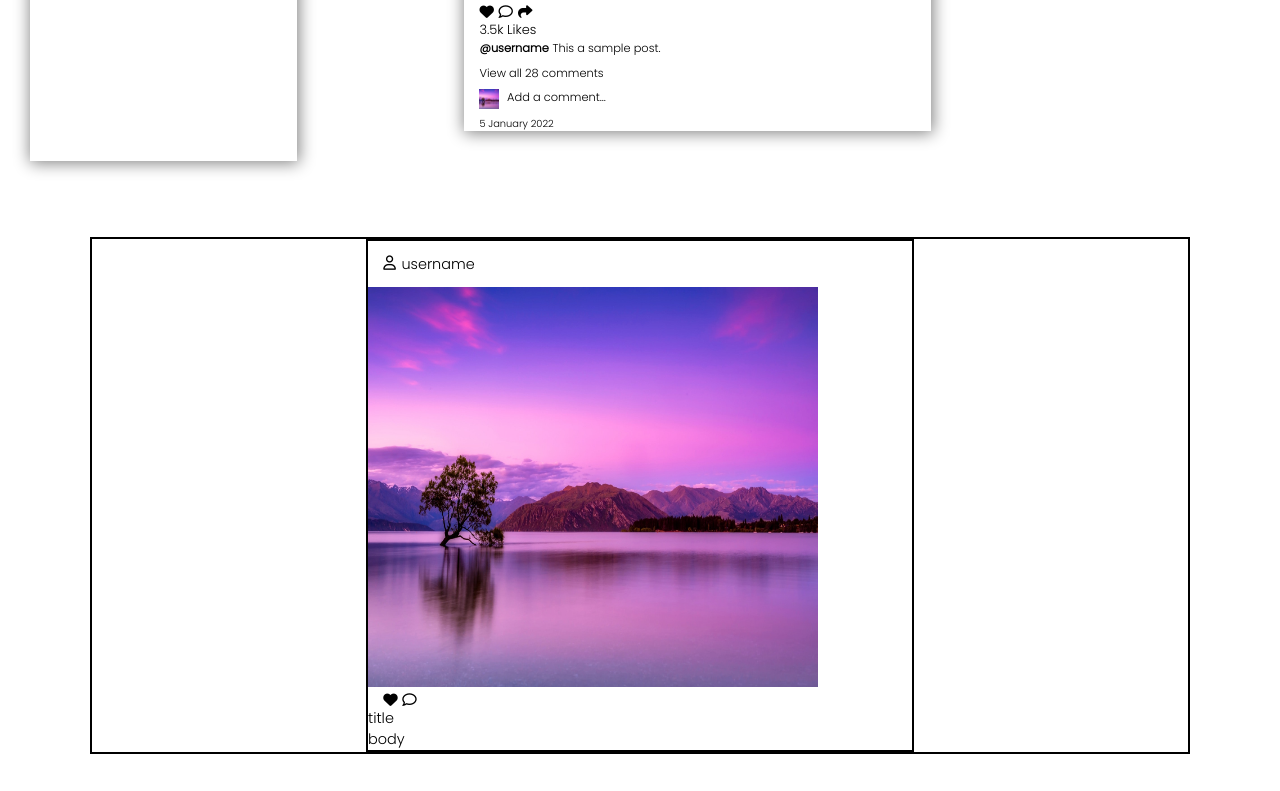
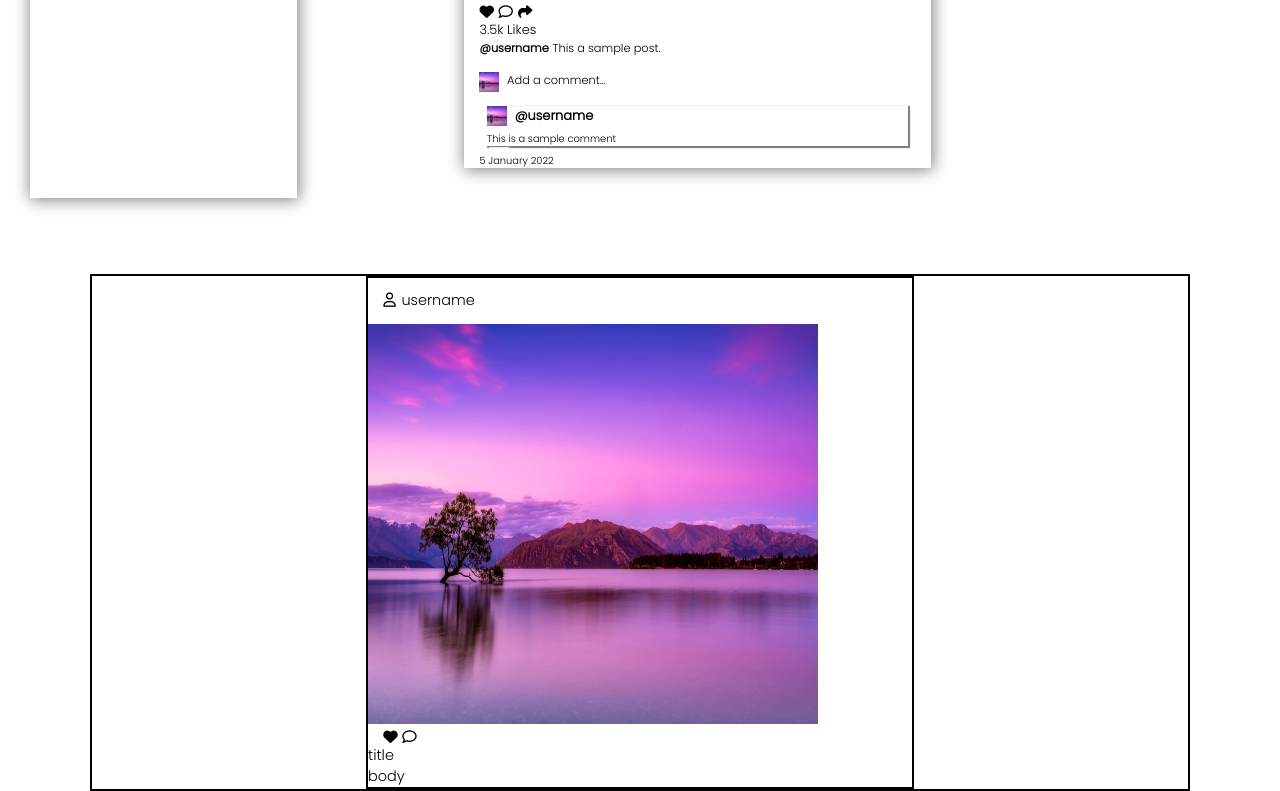
Before and after one commit to Dharanish-PM/Social_mEdia, a plain HTML site: page home.html in a window 1280 px wide. Shown: the part 892-1683 px from the top of the page. Before the commit the page ends 1646 px from the top, so only its background shows below. Drawn offline with Linux system fonts and the light colour scheme; no server answers.

Commit message:
changed files

```diff
--- a/hmstyle.css
+++ b/hmstyle.css
@@ -246,3 +246,18 @@ border-bottom: 0.1rem solid rgba(0, 0, 0, 0.5);
     flex-direction: row;
     align-items: center;
 }
+
+
+.comments-list{
+    margin : 0.5rem 1.5rem 0.5rem 1.5rem;
+    box-shadow: 0.05rem 0.05rem 0.05rem 0.05rem grey;
+    font-size : 0.65rem;
+}
+
+.comment-user {
+    font-size: 0.85rem;
+    display: flex;
+    flex-direction: row;
+    font-weight: bold;
+
+}
--- a/home.html
+++ b/home.html
@@ -104,10 +104,6 @@
                     This a sample post.
                 </div>
 
-                <!--Comments-->
-                <div class="comments">
-                    View all 28 comments
-                </div>
 
                 <!--Add a comment-->
                 <div class="addComment">
@@ -115,6 +111,17 @@
                         <img src="images/profilepic.jpg" alt="" height="20" width="20">
                     </div>
                     Add a comment...
+                </div>
+
+                <div class="comments-list">
+                    <div class="comment-user">
+                        <div class="userprofile">
+                            <img src="images/profilepic.jpg" alt="" height="20" width="20">
+                        </div>
+                        @username
+                    </div>
+                    This is a sample comment
+
                 </div>
 
                 <div class="Timing">
```
